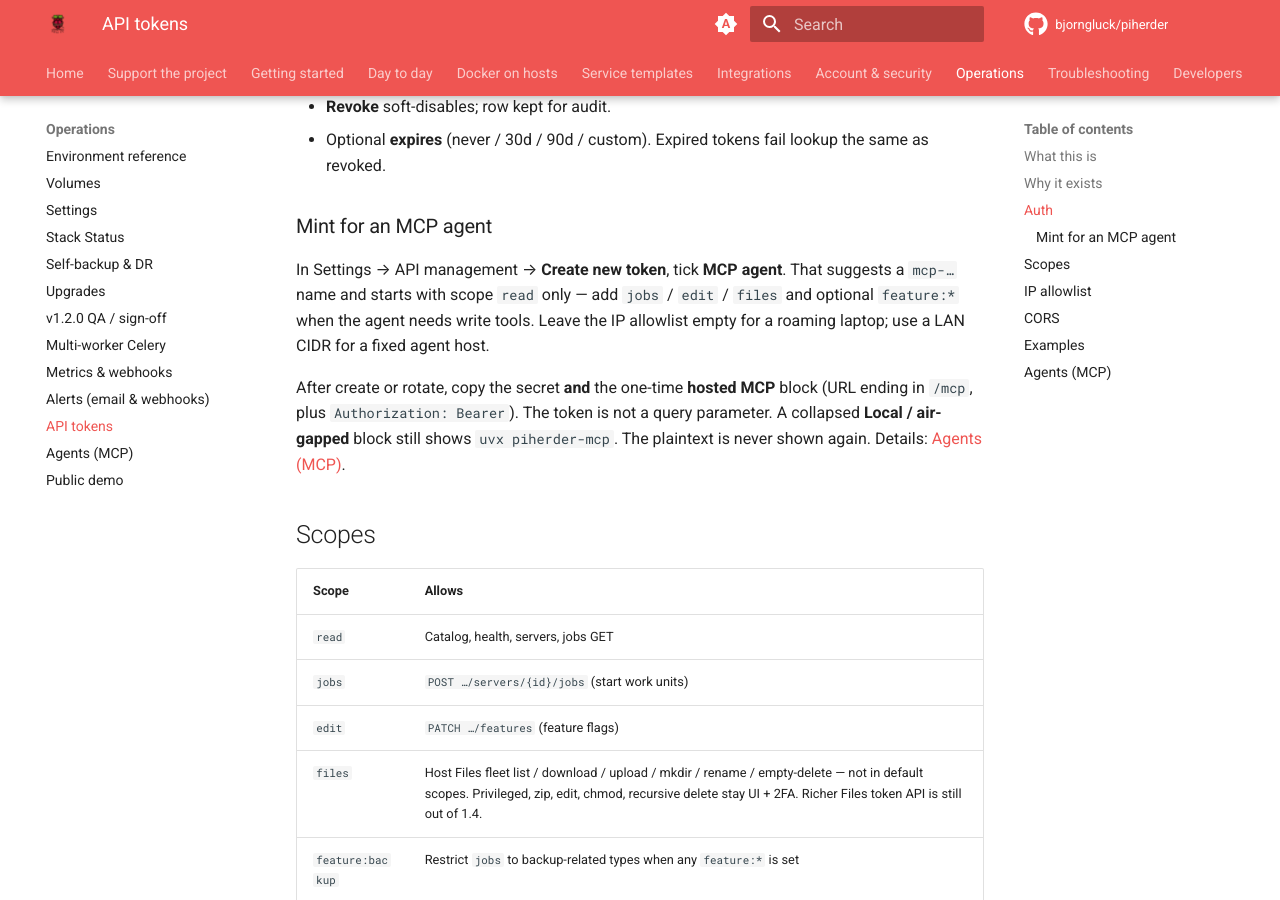
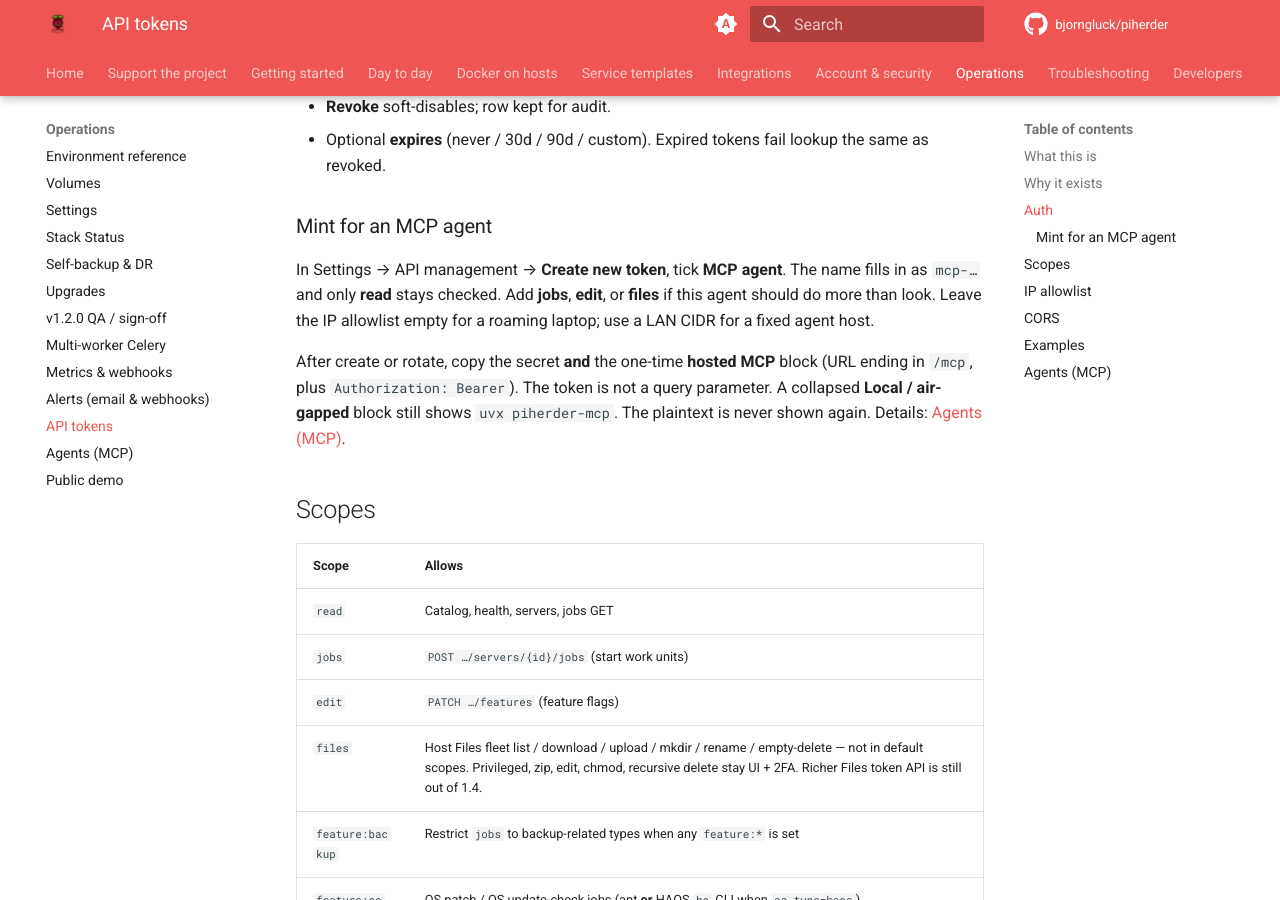
Before and after one commit to bjorngluck/piherder, an MkDocs documentation site: the page built from wiki/operations/api-tokens.md, in a window 1280 px wide and 900 px high, scrolled down 902 px. Built offline with MkDocs 1.6.1 and Material for MkDocs 9.7.7, drawn with Linux system fonts in a browser that asks for light colours; comment, search, counter and statistics services are not loaded.

Commit message:
docs(v1.7): shorten the MCP agent checkbox caption
The create-token checkbox now says it fills an mcp- name and leaves only read checked. The URL, Bearer header, and uvx fallback stay on their own controls.

```diff
--- a/wiki/operations/api-tokens.md
+++ b/wiki/operations/api-tokens.md
@@ -26,7 +26,7 @@ Authorization: Bearer ph_<secret>
 
 ### Mint for an MCP agent
 
-In Settings → API management → **Create new token**, tick **MCP agent**. That suggests a `mcp-…` name and starts with scope `read` only — add `jobs` / `edit` / `files` and optional `feature:*` when the agent needs write tools. Leave the IP allowlist empty for a roaming laptop; use a LAN CIDR for a fixed agent host.
+In Settings → API management → **Create new token**, tick **MCP agent**. The name fills in as `mcp-…` and only **read** stays checked. Add **jobs**, **edit**, or **files** if this agent should do more than look. Leave the IP allowlist empty for a roaming laptop; use a LAN CIDR for a fixed agent host.
 
 After create or rotate, copy the secret **and** the one-time **hosted MCP** block (URL ending in `/mcp`, plus `Authorization: Bearer`). The token is not a query parameter. A collapsed **Local / air-gapped** block still shows `uvx piherder-mcp`. The plaintext is never shown again. Details: [Agents (MCP)](mcp.md).
 
```
Also changed, not shown: wiki/operations/mcp.md (+1 -1 lines), 1 other file.
